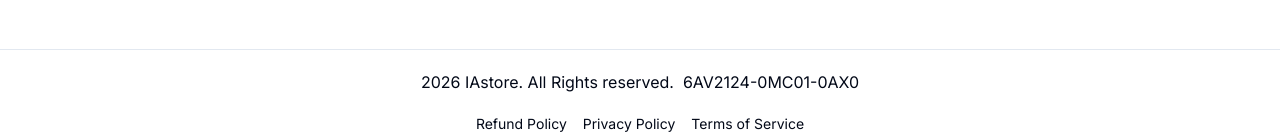
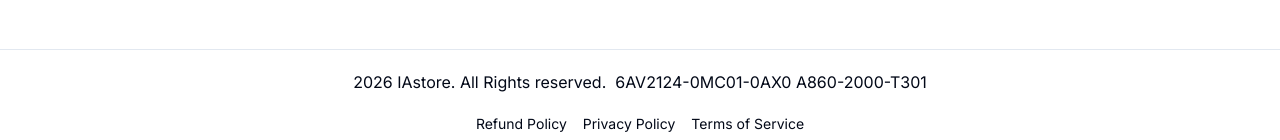
Before and after one commit to eusens/prostore_amplify, a Next.js app: page / in a window 1280 px wide. Shown: the part 1748-1888 px from the top of the page. Built offline with nearby package versions, Linux system fonts and the light colour scheme; no server answers; the database is empty.

Commit message:
add more links for foooter

```diff
--- a/components/footer.tsx
+++ b/components/footer.tsx
@@ -8,7 +8,7 @@ const Footer = () => {
   return (
     <footer className='border-t'>
       <div className='p-5 flex-center'>
-         {currentYear} {APP_NAME}. All Rights reserved.&nbsp;&nbsp;<a href="https://eusens.com/6av2124-0mc01-0ax0/" target="_blank">6AV2124-0MC01-0AX0</a>
+         {currentYear} {APP_NAME}. All Rights reserved.&nbsp;&nbsp;<a href="https://eusens.com/6av2124-0mc01-0ax0/" target="_blank">6AV2124-0MC01-0AX0</a>&nbsp;<a href="https://eusens.com/A860-2000-T301/" target="_blank">A860-2000-T301</a>
       </div>
        <div className="flex flex-col items-center gap-2">
           {/* Policy Links */}
```
